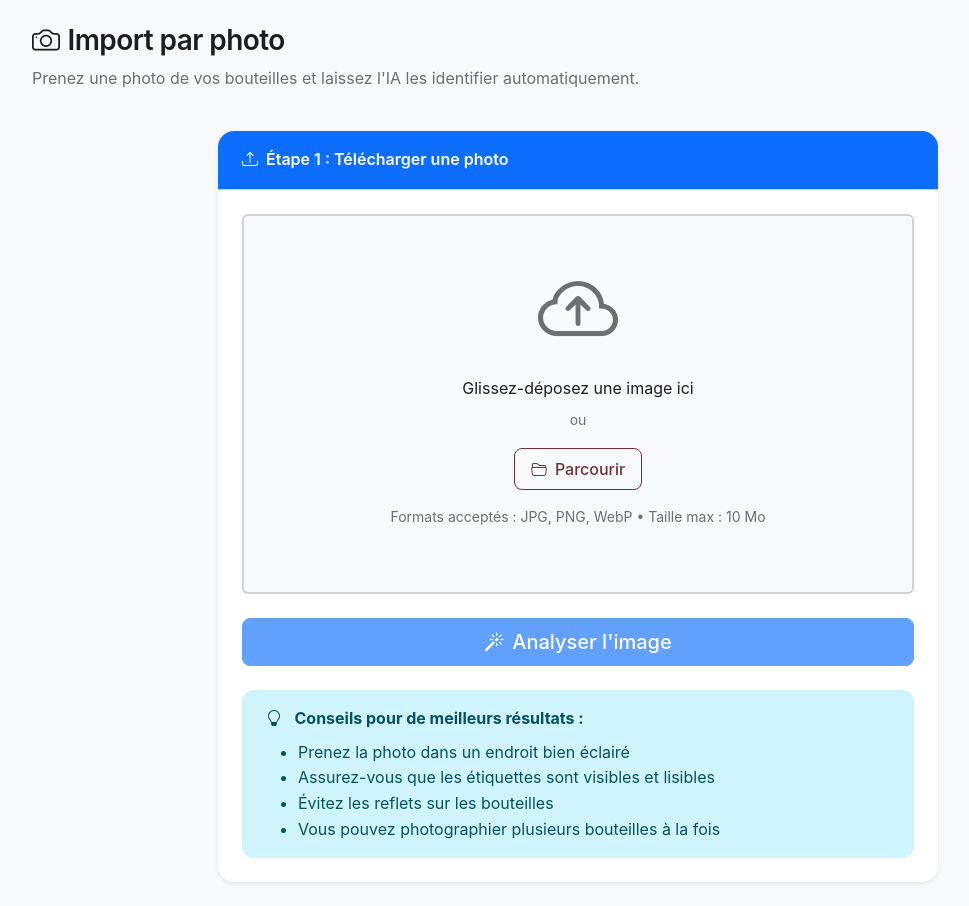
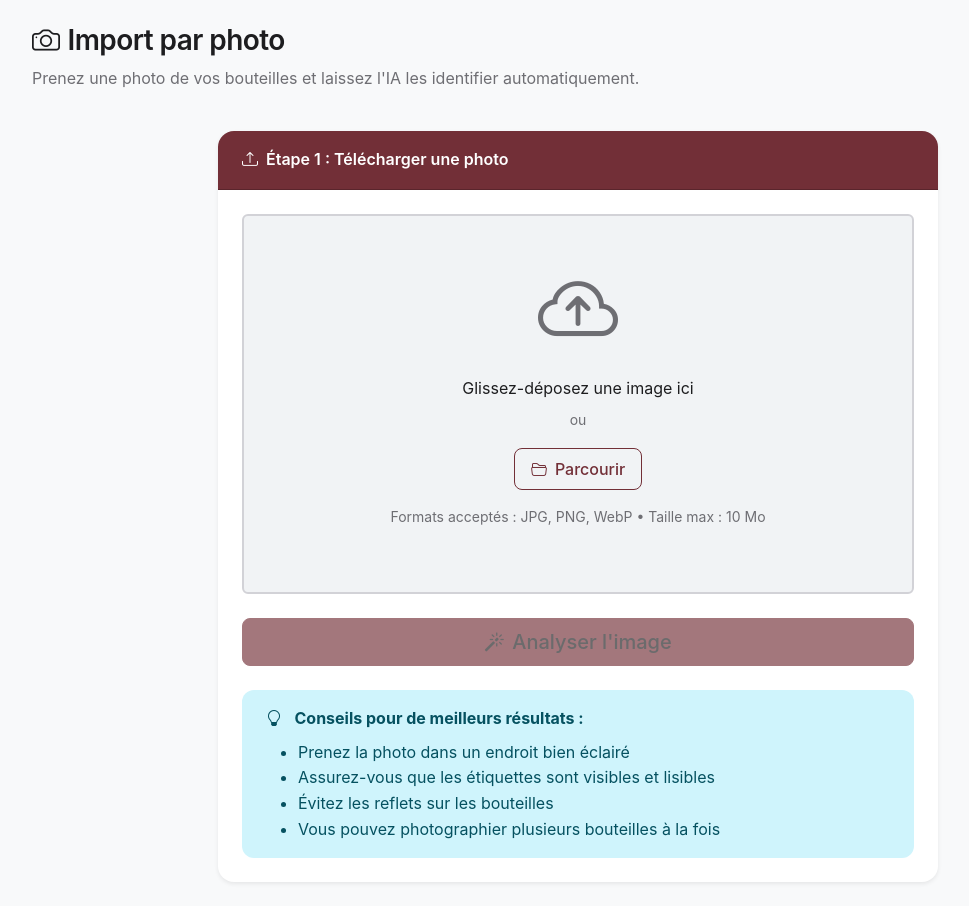
Before and after one commit to ttiot/cave_vin, a Python web app: template templates/import/index.html in a window 1280 px wide. Shown: the whole page, without its empty margins (62-1031 px from the left). Run offline with Jinja, Linux system fonts and the light colour scheme; the template is opened without the code that fills it, so the values that code supplies are empty; some libraries are stand-ins or nearby versions.

Commit message:
feat: Add wine-themed styles for photo import page and components

```diff
--- a/static/css/styles.css
+++ b/static/css/styles.css
@@ -1694,3 +1694,86 @@ h1, h2, h3, h4, h5, h6 {
 .wine-card-modern.animate-in:nth-child(4) { animation-delay: 0.2s; }
 .wine-card-modern.animate-in:nth-child(5) { animation-delay: 0.25s; }
 .wine-card-modern.animate-in:nth-child(6) { animation-delay: 0.3s; }
+
+/* ============================================================================
+   Styles pour la page d'import photo - Cohérence avec le thème bordeaux
+   ============================================================================ */
+
+/* En-tête de carte style vin (bordeaux) */
+.card-header-wine {
+  background-color: var(--accent-primary) !important;
+  color: #ffffff !important;
+  border-color: var(--accent-primary-dark) !important;
+}
+
+.card-header-wine i {
+  color: #ffffff !important;
+}
+
+/* Badge style vin */
+.badge-wine {
+  background-color: var(--accent-primary) !important;
+  color: #ffffff !important;
+}
+
+/* Bouton outline style vin */
+.btn-outline-wine {
+  color: var(--accent-primary);
+  border-color: var(--accent-primary);
+  background-color: transparent;
+}
+
+.btn-outline-wine:hover,
+.btn-outline-wine:focus {
+  background-color: var(--accent-primary);
+  border-color: var(--accent-primary);
+  color: #ffffff;
+}
+
+/* Bouton plein style vin */
+.btn-wine {
+  background-color: var(--accent-primary);
+  border-color: var(--accent-primary);
+  color: #ffffff;
+}
+
+.btn-wine:hover,
+.btn-wine:focus {
+  background-color: var(--accent-primary-dark);
+  border-color: var(--accent-primary-dark);
+  color: #ffffff;
+}
+
+.btn-wine:disabled {
+  background-color: var(--accent-primary);
+  border-color: var(--accent-primary);
+  opacity: 0.65;
+}
+
+/* Spinner style vin */
+.spinner-wine {
+  color: var(--accent-primary) !important;
+}
+
+/* Progress bar style vin */
+.progress-bar-wine {
+  background-color: var(--accent-primary) !important;
+}
+
+/* Zone d'upload style vin */
+.upload-zone-wine:hover,
+.upload-zone-wine.dragover {
+  background-color: rgba(114, 47, 55, 0.1) !important;
+  border-color: var(--accent-primary) !important;
+}
+
+/* Accordion style vin pour l'import */
+.accordion-wine .accordion-button:not(.collapsed) {
+  background-color: rgba(114, 47, 55, 0.1);
+  color: var(--accent-primary);
+}
+
+.accordion-wine .accordion-button:focus {
+  border-color: var(--accent-primary);
+  box-shadow: 0 0 0 0.25rem rgba(114, 47, 55, 0.25);
+}
--- a/templates/import/index.html
+++ b/templates/import/index.html
@@ -18,7 +18,7 @@
   <div class="row justify-content-center">
     <div class="col-lg-8">
       <div class="card shadow-sm">
-        <div class="card-header bg-primary text-white">
+        <div class="card-header card-header-wine">
           <i class="bi bi-upload me-2"></i>Étape 1 : Télécharger une photo
         </div>
         <div class="card-body">
@@ -53,7 +53,7 @@
             </div>
 
             <div class="d-grid">
-              <button type="submit" class="btn btn-primary btn-lg" id="analyze-btn" disabled>
+              <button type="submit" class="btn btn-wine btn-lg" id="analyze-btn" disabled>
                 <i class="bi bi-magic me-2"></i>Analyser l'image
               </button>
             </div>
@@ -89,7 +89,7 @@
       <!-- Colonne résumé -->
       <div class="col-lg-4 mb-4">
         <div class="card shadow-sm sticky-top" style="top: 80px;">
-          <div class="card-header bg-success text-white">
+          <div class="card-header card-header-wine">
             <i class="bi bi-check-circle me-2"></i>Analyse terminée
           </div>
           <div class="card-body text-center">
@@ -116,7 +116,7 @@
       <!-- Colonne bouteilles détectées -->
       <div class="col-lg-8">
         <div class="card shadow-sm mb-4">
-          <div class="card-header bg-success text-white d-flex justify-content-between align-items-center">
+          <div class="card-header card-header-wine d-flex justify-content-between align-items-center">
             <span>
               <i class="bi bi-list-check me-2"></i>Étape 2 : Vérifier et modifier
             </span>
@@ -167,7 +167,7 @@
                         {% endif %}
                       </div>
                       <div class="text-end">
-                        <span class="badge bg-primary">x{{ bottle.quantity }}</span>
+                        <span class="badge badge-wine">x{{ bottle.quantity }}</span>
                         {% if bottle.confidence >= 0.8 %}
                         <span class="badge bg-success ms-1" title="Confiance élevée">
                           <i class="bi bi-check-circle"></i> {{ (bottle.confidence * 100)|int }}%
@@ -376,7 +376,7 @@
   <div class="modal fade" id="createSubcategoryModal" tabindex="-1" aria-labelledby="createSubcategoryModalLabel" aria-hidden="true">
     <div class="modal-dialog">
       <div class="modal-content">
-        <div class="modal-header bg-success text-white">
+        <div class="modal-header card-header-wine">
           <h5 class="modal-title" id="createSubcategoryModalLabel">
             <i class="bi bi-plus-circle me-2"></i>Créer une nouvelle catégorie
           </h5>
@@ -409,7 +409,7 @@
         </div>
         <div class="modal-footer">
           <button type="button" class="btn btn-secondary" data-bs-dismiss="modal">Annuler</button>
-          <button type="button" class="btn btn-success" id="confirmCreateSubcategory">
+          <button type="button" class="btn btn-wine" id="confirmCreateSubcategory">
             <i class="bi bi-check-lg me-1"></i>Créer la catégorie
           </button>
         </div>
```
Also changed, not shown: other parts of templates/import/index.html (+15 -9 lines).
